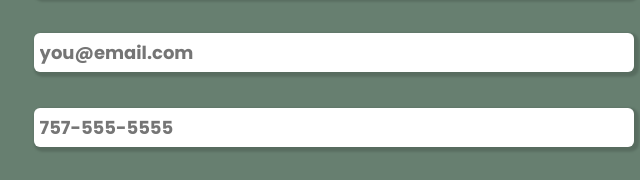
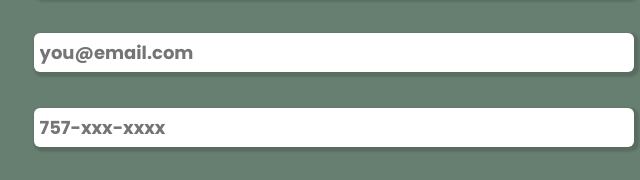
Before and after one commit to andrewwebbdeveloper/businessclasscleaners, a website: page index.html in a window 1280 px wide. Shown: the part 3090-3270 px from the top of the page, 397-1037 px from the left. Drawn offline with Linux system fonts and the light colour scheme; files whose address does not match are found by name.

Commit message:
placeholder change

```diff
--- a/index.html
+++ b/index.html
@@ -244,7 +244,7 @@
                 placeholder="you@email.com"class="form__input"type="email" name="email" /></label>
             <label for="phone"  class="form__label">Phone:</label>
                 <input
-                placeholder="757-555-5555"class="form__input"type="phone" name="phone" /></label>
+                placeholder="757-xxx-xxxx"class="form__input"type="phone" name="phone" /></label>
 
 
                 <label for="subject" class="form__label">Subject:</label>
```
